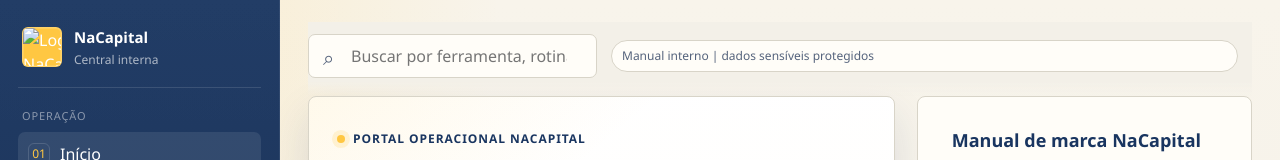
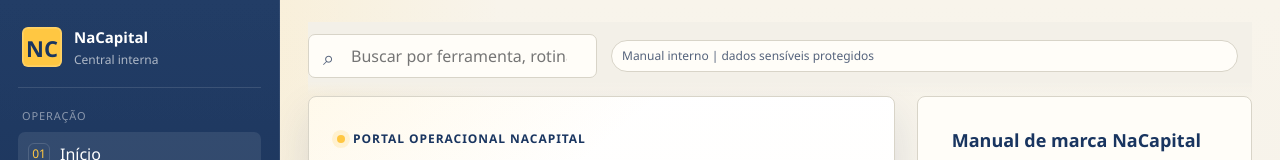
Before and after one commit to nacapitalcomercial/nacapital-kommo-integration, a website: page docs/central-primeiro-impacto/index.html in a window 1280 px wide. Shown: the top 160 px of the page. Drawn offline with Linux system fonts and the light colour scheme.

Commit message:
Fix public portal logo fallback

```diff
--- a/docs/central-primeiro-impacto/index.html
+++ b/docs/central-primeiro-impacto/index.html
@@ -11,8 +11,8 @@
   <div class="app">
     <aside class="sidebar" id="sidebar" aria-label="Navegação principal">
       <div class="brand">
-        <div class="mark">
-          <img src="./assets/logo-icon.png" alt="Logo NaCapital" />
+        <div class="mark" aria-label="Logo NaCapital">
+          <span aria-hidden="true" style="font-weight:800;font-size:22px;color:var(--brand-blue);font-family:var(--font-brand);line-height:1;">NC</span>
         </div>
         <div>
           <strong>NaCapital</strong>
```
